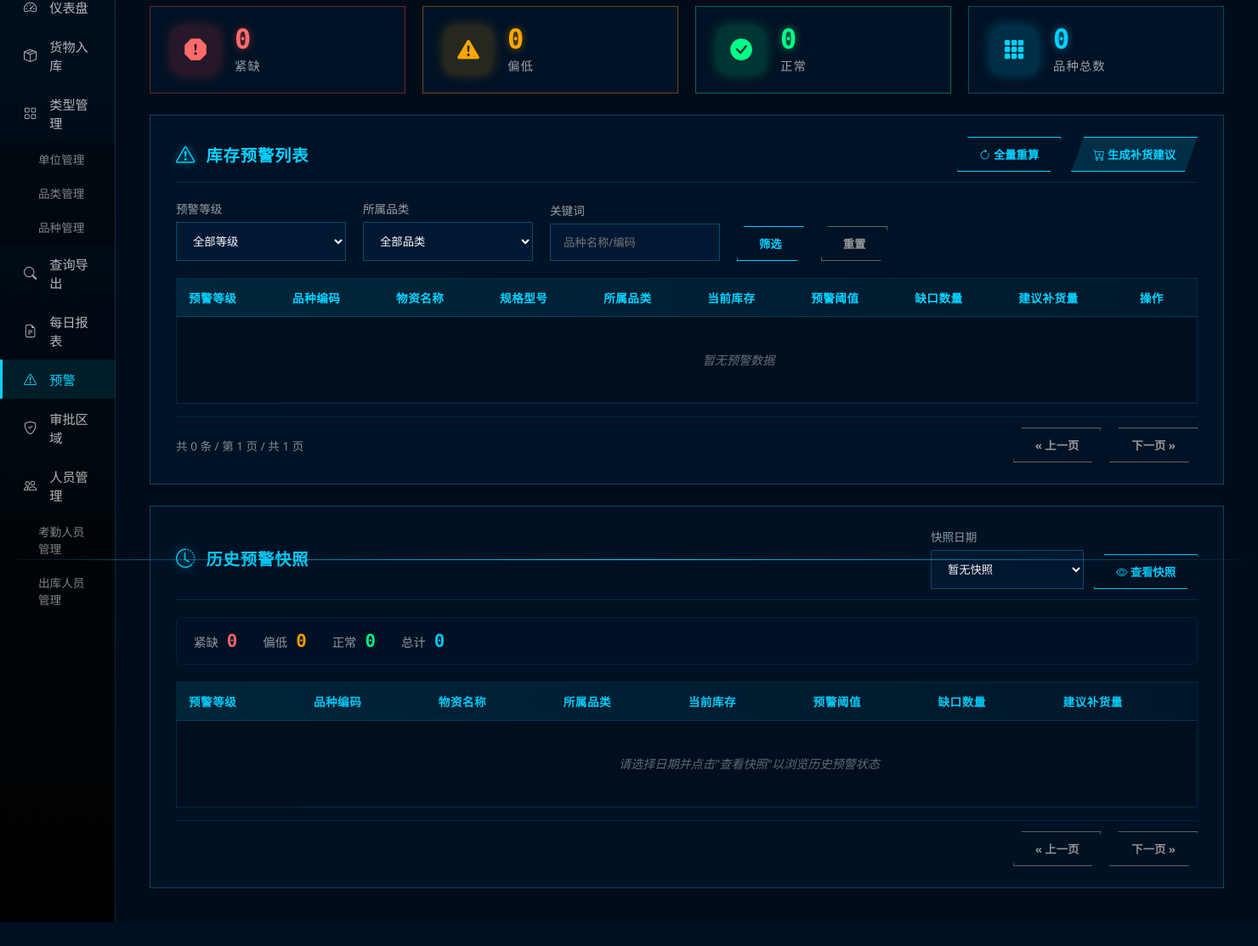
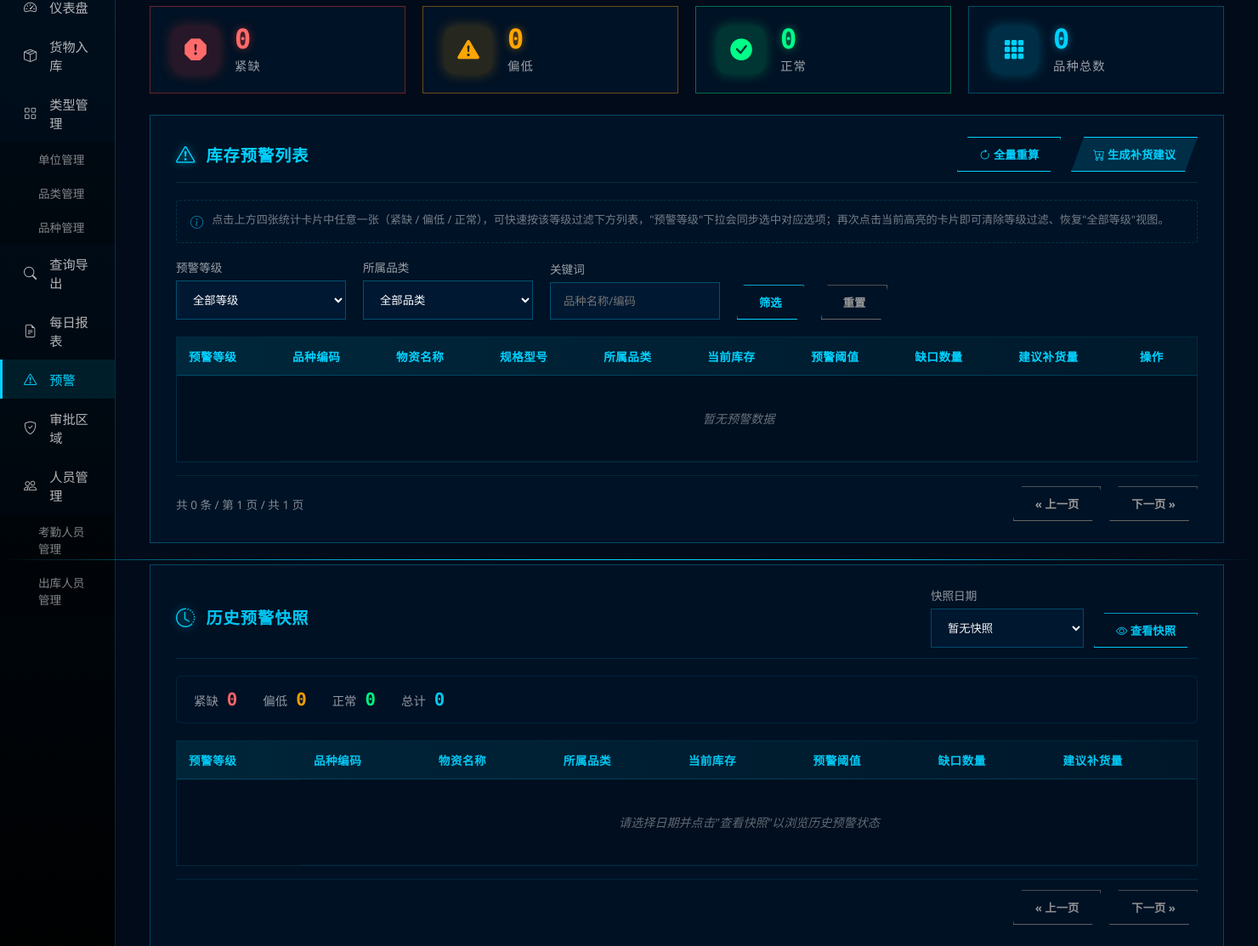
Before and after one commit to lacsar712/label-2898, a Django app: page /warning/ in a window 1480 px wide. Shown: the part 141-1254 px from the top of the page at 85% size. Before the commit the page ends 1226 px from the top, so only its background shows below. Run offline with Django 4.2, Linux system fonts and the light colour scheme; the visitor is signed in with stand-in values (Sample User, id 1); data that the repository does not hold is empty.

Commit message:
.661277247809132:660e49ada69e0730880eceace496054e_6a2d2e91cad5fdf3e34ca986.6a2e7dd5fa52169c1b512989.6a2e7dd49c74e3084fc43406:Trae CN.T(2026/6/14 18:09:25)

```diff
--- a/backend/static/css/warning_management.css
+++ b/backend/static/css/warning_management.css
@@ -212,6 +212,31 @@
     padding: 4px 12px;
     border-radius: 3px;
     font-weight: normal;
+}
+
+.wm-filter-tips {
+    display: flex;
+    align-items: flex-start;
+    gap: 10px;
+    padding: 12px 16px;
+    margin-bottom: 18px;
+    background: rgba(0, 20, 40, 0.35);
+    border: 1px dashed rgba(0, 210, 255, 0.18);
+    border-radius: 4px;
+    color: rgba(255, 255, 255, 0.45);
+    font-size: 0.82rem;
+    line-height: 1.6;
+}
+
+.wm-filter-tips i {
+    color: rgba(0, 210, 255, 0.5);
+    font-size: 0.95rem;
+    flex-shrink: 0;
+    margin-top: 1px;
+}
+
+.wm-filter-tips span {
+    flex: 1;
 }
 
 .wm-filters {
--- a/backend/static/js/warning_management.js
+++ b/backend/static/js/warning_management.js
@@ -62,6 +62,7 @@
 
     function bindEvents() {
         filterBtn.addEventListener('click', function () {
+            syncLevelFromSelect();
             currentPage = 1;
             loadWarningList();
         });
@@ -93,9 +94,14 @@
 
         filterKeyword.addEventListener('keypress', function (e) {
             if (e.key === 'Enter') {
+                syncLevelFromSelect();
                 currentPage = 1;
                 loadWarningList();
             }
+        });
+
+        filterLevel.addEventListener('change', function () {
+            syncLevelFromSelect();
         });
 
         statCards.forEach(card => {
@@ -108,8 +114,7 @@
                     clearStatCardActive();
                 } else {
                     currentLevelFilter = level;
-                    clearStatCardActive();
-                    this.classList.add('active');
+                    setStatCardActive(level);
                 }
 
                 filterLevel.value = currentLevelFilter;
@@ -175,6 +180,26 @@
 
     function clearStatCardActive() {
         statCards.forEach(card => card.classList.remove('active'));
+    }
+
+    function setStatCardActive(level) {
+        clearStatCardActive();
+        if (!level) return;
+        statCards.forEach(card => {
+            if (card.dataset.level === level) {
+                card.classList.add('active');
+            }
+        });
+    }
+
+    function syncLevelFromSelect() {
+        const selectLevel = filterLevel.value || '';
+        currentLevelFilter = selectLevel;
+        if (selectLevel) {
+            setStatCardActive(selectLevel);
+        } else {
+            clearStatCardActive();
+        }
     }
 
     function loadInitialData() {
--- a/backend/templates/pages/warning_management.html
+++ b/backend/templates/pages/warning_management.html
@@ -62,6 +62,11 @@
                             <i class="bi bi-cart-plus"></i> 生成补货建议
                         </button>
                     </div>
+                </div>
+
+                <div class="wm-filter-tips">
+                    <i class="bi bi-info-circle"></i>
+                    <span>点击上方四张统计卡片中任意一张（紧缺 / 偏低 / 正常），可快速按该等级过滤下方列表，"预警等级"下拉会同步选中对应选项；再次点击当前高亮的卡片即可清除等级过滤、恢复"全部等级"视图。</span>
                 </div>
 
                 <div class="wm-filters">
```
